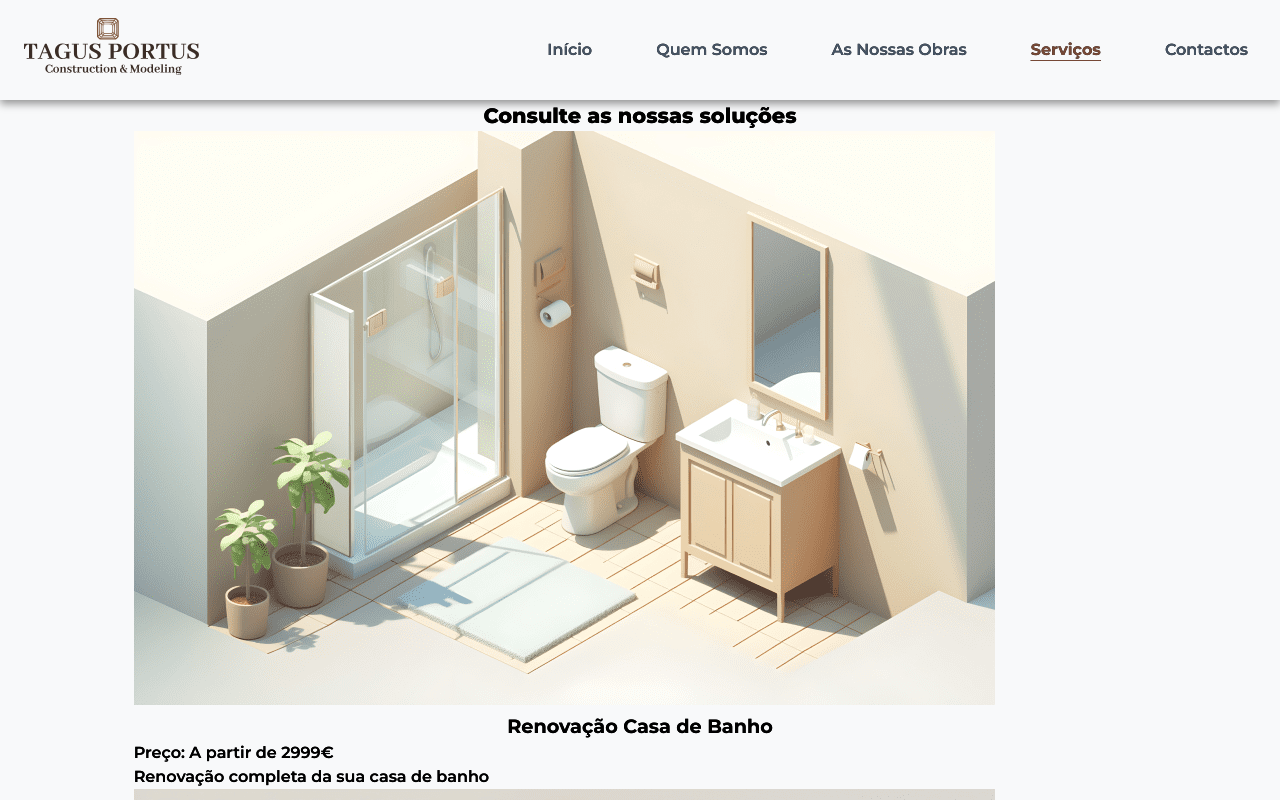
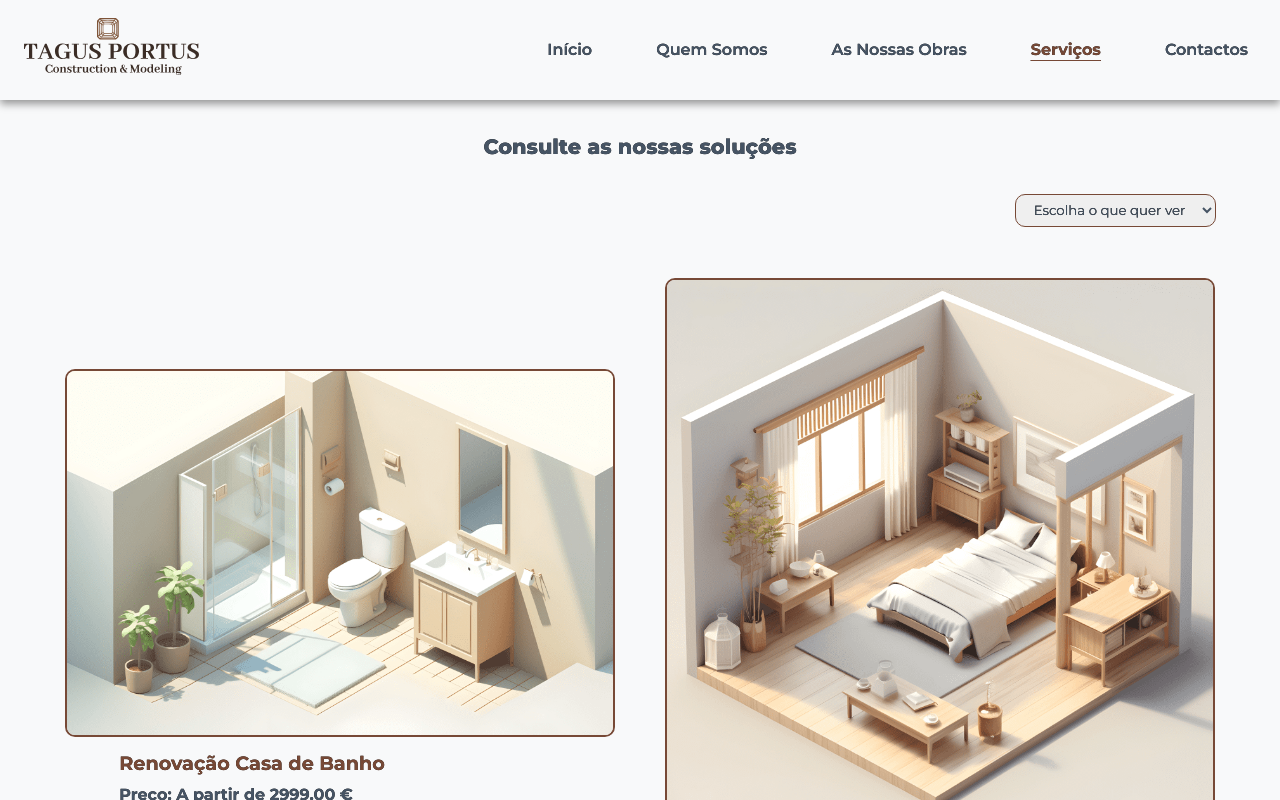
Before and after one commit to MarChurra/TagusPortusModeling, a React (Vite) app in the folder TagusPortus/: page /services in a window 1280 px wide. Shown: the top 800 px of the page. Built offline with nearby package versions, Linux system fonts and the light colour scheme.

Commit message:
Finish Services
Finished the services section

```diff
--- a/TagusPortus/src/app.css
+++ b/TagusPortus/src/app.css
@@ -283,13 +283,12 @@ strong {
 }
 
 .cta-btn {
-    margin-bottom: 3em;
-    width: 150px;
+    margin: 1em auto 3em;
+    padding: 1em 2em;
     text-align: center;
-    line-height: 1.25;
-    border-radius: 10px 5px 10px 5px;
-    border: 0.25px solid black;
-    padding: 1em 1.25em;
+    line-height: 1.5;
+    border-radius: 15px;
+    border: 1px solid #774936;
     color: #465464;
     font-weight: 800;
     background-color: #E6CCB2;
@@ -449,6 +448,89 @@ strong {
 
 /*Services*/
 
+.services-heading,
+.services-container h3,
+.services-container p {
+    color: #465464;
+    line-height: 1.5;
+}
+
+.services-heading {
+    margin: 1.5em auto;
+    text-align: center;
+}
+
+.services-container {
+    display: flex;
+    flex-direction: column;
+    justify-content: center;
+    align-items: center;
+    gap: 1.5em;
+    width: 90%;
+    margin-bottom: 2em;
+}
+
+.services-grid {
+    display: flex;
+    flex-direction: column;
+    justify-content: center;
+    align-items: center;
+    gap: 3em;
+    margin-bottom: 2em;
+}
+
+.services-options {
+    display: flex;
+    flex-direction: column;
+    justify-content: center;
+    align-items: center;
+    gap: 0.5em;
+}
+
+.services-info {
+    width: 90%;
+    display: flex;
+    flex-direction: column;
+    justify-content: flex-start;
+    align-items: flex-start;
+}
+
+.services-options h3 {
+    color: #774936;
+    margin-bottom: 0.25em;
+    margin-top: 0.25em;
+    text-align: left;
+}
+
+.services-price {
+    font-weight: 700;
+    text-decoration: underline;
+    text-underline-offset: 5px;
+    margin-bottom: 0.5em;
+}
+
+.services-options img {
+    width: 250px;
+    border-radius: 10px;
+    border: 2px solid #774936;
+}
+
+.services-filter {
+    margin-left: auto;
+    padding: 0.5em 1em;
+    border-radius: 10px;
+    border: 1px solid #774936;
+    color: #465464;
+    font-family: "Montserrat", sans-serif;
+    font-optical-sizing: auto;
+    line-height: 1.5;
+}
+
+.services-filter:focus {
+    outline-color: #774936;
+}
+
+
 /*Contacts*/
 
 /*Footer*/
--- a/TagusPortus/src/assets/pages/Services.tsx
+++ b/TagusPortus/src/assets/pages/Services.tsx
@@ -1,37 +1,67 @@
+import { useNavigate, useLocation } from 'react-router-dom'
 import servicesData from '../../fakedata.tsx'
+import CallToActionBtn from '../components/CallToActionBtn.tsx'
 
 //Mapping from the fake database the services currently available
 const Services: React.FC = () => {
 
+  const navigate = useNavigate()
+  const location = useLocation()
+  const searchParams = new URLSearchParams(location.search)
+  const currentFilter = searchParams.get('filter') || ''
+
+
+  //Handles the user selection and parses it to the url
+  const handleUserFilter = (event: React.ChangeEvent<HTMLSelectElement>) => {
+    const userSelectedOption = event.target.value
+    navigate(`/services?filter=${userSelectedOption}`)
+  }
+
+  //Filter based on price
+  const filteredServices = currentFilter === 'small-project'
+    ? servicesData.filter(service => service.price < 10000)
+    : currentFilter === 'big-project'
+      ? servicesData.filter(service => service.price >= 10000)
+      : servicesData
+
   return (
     <>
-      <h2 className='services-heading'> Consulte as nossas soluções</h2>
+      <h2 className='services-heading'>Consulte as nossas soluções</h2>
+
       <section className='services-container'>
-        {servicesData.map(({ title, imgUrl, description, price }, index) => {
+        <select
+          name="filter-services"
+          value={currentFilter}
+          onChange={handleUserFilter}
+          className='services-filter'
+        >
+          <option value="">Escolha o que quer ver</option>
+          <option value="small-project">Projetos Pequenos</option>
+          <option value="big-project">Projetos Grandes</option>
+        </select>
 
-          return (
+        <div className='services-grid'>
+          {filteredServices.map(({ title, imgUrl, description, price }, index) => (
             <article className='services-options' key={index}>
-
               <img src={imgUrl} alt={title} />
-
               <section className='services-info'>
-
                 <h3>{title}</h3>
-
                 <p className='services-price'>
-                  Preço: A partir de {price}€
+                  Preço: A partir de {price.toLocaleString('pt-PT', { style: 'currency', currency: 'EUR' })}
                 </p>
-
                 <p className='services-desc'>
                   {description}
                 </p>
-
               </section>
             </article>
-          )
-        })}
+          ))}
+        </div>
       </section>
 
+      <CallToActionBtn
+        description="Entrar em Contacto"
+        link='/contacts'
+      />
     </>
   )
 }
--- a/TagusPortus/src/assets/pages/Works.tsx
+++ b/TagusPortus/src/assets/pages/Works.tsx
@@ -1,5 +1,6 @@
 import { useState } from 'react'
 import workImages from '../../workImagesDB.tsx';
+import CallToActionBtn from '../components/CallToActionBtn.tsx';
 
 const Works: React.FC = () => {
 
@@ -34,6 +35,10 @@ const Works: React.FC = () => {
           })
           }
         </div>
+        <CallToActionBtn
+        description="Consultar Serviços"
+        link='/services'
+      />
       </section>
 
       {expandedImage ? (
--- a/TagusPortus/src/fakedata.tsx
+++ b/TagusPortus/src/fakedata.tsx
@@ -4,7 +4,7 @@ const servicesData: { title: string, imgUrl: string, description: string, price:
     {
         title: 'Renovação Casa de Banho',
         imgUrl: '/images/3d-bathroom.png',
-        description: 'Renovação completa da sua casa de banho',
+        description: 'Uma renovação completa da sua casa de banho',
         price: 2999,
     },
     {
@@ -15,14 +15,14 @@ const servicesData: { title: string, imgUrl: string, description: string, price:
     },
     {
         title: 'Renovação Sala de Estar',
-        imgUrl: '/images/3d-bedroom.png',
+        imgUrl: '/images/3d-livingroom.png',
         description: 'Renove a sua sala de estar, de forma a estar o mais confortável possível enquanto descansa',
         price: 1999,
     },
     {
         title: 'Renovação Cozinha',
         imgUrl: '/images/3d-kitchen.png',
-        description: 'Está à procura da cozinha dos seus sonhos? Não procure mais, veja o que possamos fazer por si',
+        description: 'Está à procura da cozinha dos seus sonhos? Não procure mais, veja o que podemos fazer por si',
         price: 3999,
     },
     {
@@ -34,7 +34,7 @@ const servicesData: { title: string, imgUrl: string, description: string, price:
     {
         title: 'Construção Vivenda',
         imgUrl: '/images/3d-vivenda.png',
-        description: 'Procura um espaço moderno e confortável para viver? Temos precisamente a solução de vivendas modernas que necessita',
+        description: 'Procura um espaço moderno e confortável para viver? Temos precisamente as melhores soluções de vivendas modernas que necessita',
         price: 300000,
     },
 ]
--- a/TagusPortus/src/mediaQueries.css
+++ b/TagusPortus/src/mediaQueries.css
@@ -35,6 +35,10 @@
         height: 200px;
     }
 
+    .services-options img {
+        width: 325px;
+    }
+
 }
 
 @media screen and (min-width: 400px) {
@@ -56,6 +60,11 @@
         width: 350px;
         height: 250px;
     }
+
+    .services-options img {
+        width: 350px;
+    }
+
 }
 
 @media screen and (min-height: 600px) {
@@ -175,6 +184,19 @@
     }
 
     /*Services*/
+
+    .services-info {
+        width: 80%;
+        align-items: center;
+    }
+
+    .services-info p {
+        width: 80%;
+    }
+
+    .services-options img {
+        width: 550px;
+    }
 
     /*Contacts*/
 
@@ -387,6 +409,56 @@
 
     /*Services*/
 
+    .services-container {
+        width: 90%;
+    }
+
+    .services-grid {
+        display: grid;
+        grid-template-columns: 1fr 1fr;
+        grid-auto-rows: minmax(0, auto);
+        gap: 4em 3em;
+        transition: all 0.3s ease;
+        position: relative;
+        overflow: visible;
+        width: 100%;
+    }
+
+    .services-info {
+        justify-content:flex-start;
+        align-items: flex-start;
+    }
+
+    .services-options {
+        transition: all 0.3s ease;
+    }
+
+    .services-options:hover {
+        transform: translateY(-15px);
+    }
+
+    .services-options::before {
+        content: '';
+        position: absolute;
+        left: 0;
+        bottom: -40px;
+        width: 100%;
+        height: 35px;
+        border-radius: 0 0 10px 10px;
+        background-color: #E6CCB2;
+        opacity: 0;
+        transition: opacity 0.3s ease;
+        box-shadow: 0 4px 8px rgba(0, 0, 0, 0.4);
+    }
+
+    .services-options:hover::before {
+        opacity: 1;
+    }
+
+    .services-filter {
+        margin-bottom: 2em;
+    }
+
     /*Contacts*/
 
     /*Footer*/
@@ -470,10 +542,6 @@
         font-size: 1.3rem;
     }
 
-    .cta-btn {
-        width: 200px;
-        padding: 1.5em;
-    }
 
     /*Navbar*/
 
@@ -504,10 +572,22 @@
     /*Works*/
 
     .works-grid-display {
-        max-width: 60%;
+        max-width: 80%;
     }
 
     /*Services*/
+
+    .services-filter {
+        margin-right: 2em;
+    }
+
+    .services-container {
+        width: 80%;
+    }
+
+    .services-grid {
+        width: 90%;
+    }
 
     /*Contacts*/
 
@@ -531,11 +611,11 @@
     /*Home*/
 
     .banner-images-container {
-        max-height: 1200px;
+        max-height: 950px;
     }
 
     .main-carrousel-img {
-        max-height: 1250px;
+        max-height: 950px;
     }
 
     .banner-displays {
@@ -548,7 +628,7 @@
     /*Works*/
 
     .works-grid-display {
-        max-width: 50%;
+        max-width: 55%;
     }
 
     .works-grid-images {
@@ -556,6 +636,20 @@
     }
 
     /*Services*/
+
+    .services-container {
+        width: 60%;
+    }
+
+    .services-grid {
+        width: 90%;
+    }
+
+
+    .services-filter {
+        font-size: 1.2rem
+    }
+
 
     /*Contacts*/
 
@@ -575,11 +669,11 @@
     /*Home*/
 
     .banner-images-container {
-        max-height: 1250px;
+        max-height: 1050px;
     }
 
     .main-carrousel-img {
-        max-height: 1250px;
+        max-height: 1100px;
     }
 
     .banner-displays {
@@ -592,7 +686,7 @@
     /*Works*/
 
     .works-grid-display {
-        max-width: 40%;
+        max-width: 50%;
     }
 
 
```
